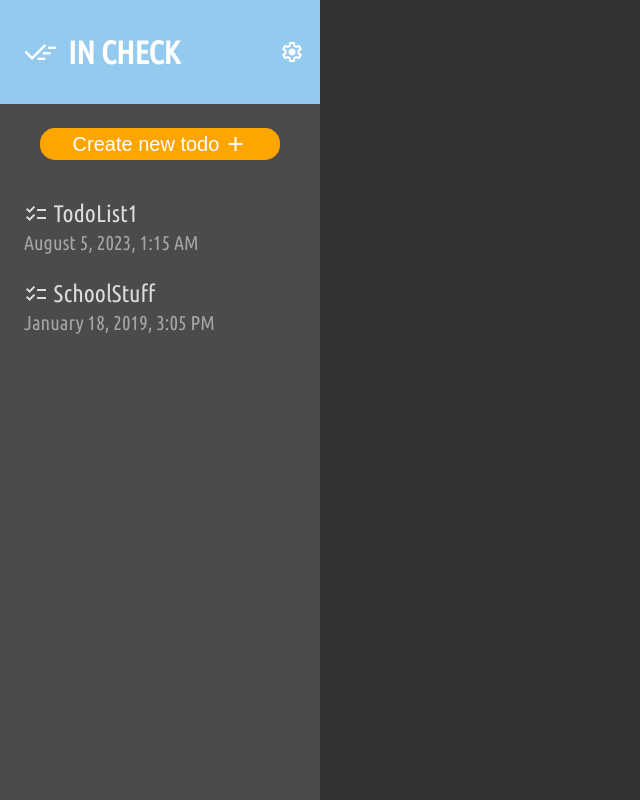
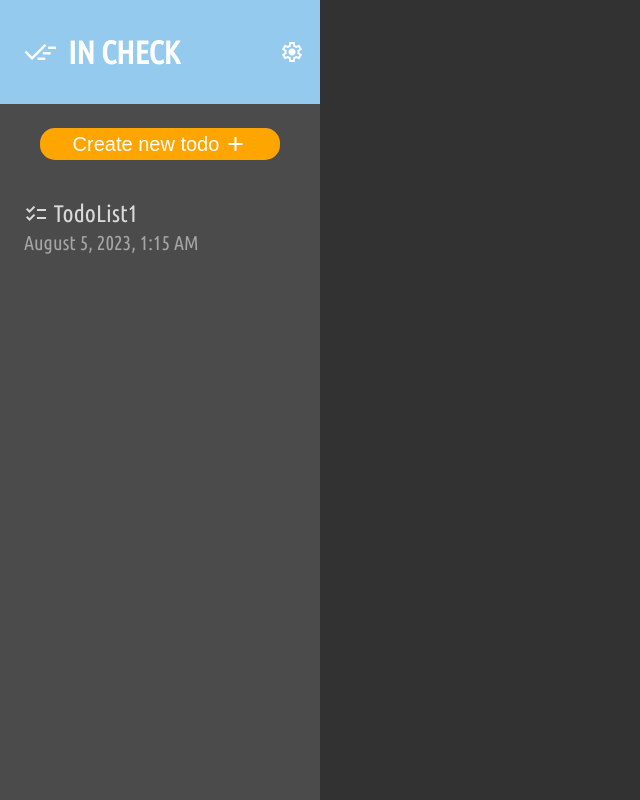
Before and after one commit to HudsonBean/TodoList, a React (Vite) app in the folder client/: page / in a window 1280 px wide. Shown: the whole page, without its empty margins (0-640 px from the left). Built offline with nearby package versions, Linux system fonts and the light colour scheme.

Commit message:
done for today

```diff
--- a/client/src/components/PopUp.tsx
+++ /dev/null
@@ -1,5 +0,0 @@
-import React from "react";
-
-export const PopUp = () => {
-  return <div>PopUp</div>;
-};
--- a/client/src/components/Template/NavBar/CreateTodoList.tsx
+++ b/client/src/components/Template/NavBar/CreateTodoList.tsx
@@ -1,12 +1,34 @@
 import React from "react";
 import { Button } from "../../Button";
+import { useCreateTodoMutation } from "../../../features/apiSlice";
+
+const createNewListELement: React.FC<undefined> = () => {
+  return <li></li>;
+};
+
+{
+  /* <li onMouseEnter={mouseEnterHandler} onMouseLeave={mouseLeaveHandler}>
+  <div className="todo-lists__data-wrapper">
+    <div className="todo-lists__asthetics-wrapper">
+      <span className="material-symbols-outlined todo-lists__todo-list-icon">
+        checklist
+      </span>
+      <span className="todo-lists__todo-list-name">TodoList1</span>
+    </div>
+    <span className="todo-lists__todo-list-date">August 5, 2023, 1:15 AM</span>
+  </div>
+  <span className="material-symbols-outlined todo-lists__more-icon hidden">
+    more_vert
+  </span>
+</li>; */
+}
 
 export const CreateTodoList = () => {
   return (
     <div className="nav-bar__create-todo-list">
       <Button
         onClick={() => {
-          console.log("Hello World!");
+          const a = createNewListELement(undefined);
         }}
         className="create-todo-list__button"
       >
--- a/client/src/components/Template/NavBar/TodoLists.tsx
+++ b/client/src/components/Template/NavBar/TodoLists.tsx
@@ -31,22 +31,6 @@ export const TodoLists = () => {
           more_vert
         </span>
       </li>
-      <li onMouseEnter={mouseEnterHandler} onMouseLeave={mouseLeaveHandler}>
-        <div className="todo-lists__data-wrapper">
-          <div className="todo-lists__asthetics-wrapper">
-            <span className="material-symbols-outlined todo-lists__todo-list-icon">
-              checklist
-            </span>
-            <span className="todo-lists__todo-list-name">SchoolStuff</span>
-          </div>
-          <span className="todo-lists__todo-list-date">
-            January 18, 2019, 3:05 PM
-          </span>
-        </div>
-        <span className="material-symbols-outlined todo-lists__more-icon hidden">
-          more_vert
-        </span>
-      </li>
     </ul>
   );
 };
--- a/client/src/features/apiSlice.ts
+++ b/client/src/features/apiSlice.ts
@@ -8,7 +8,14 @@ export const api = createApi({
     getAllTodos: builder.query<todos, undefined>({
       query: () => "/todos",
     }),
+    createTodo: builder.mutation<object, undefined>({
+      query: (message: any) => ({
+        url: "/todos/new",
+        method: "POST",
+        body: { content: message },
+      }),
+    }),
   }),
 });
 
-export const { useGetAllTodosQuery } = api;
+export const { useGetAllTodosQuery, useCreateTodoMutation } = api;
```
